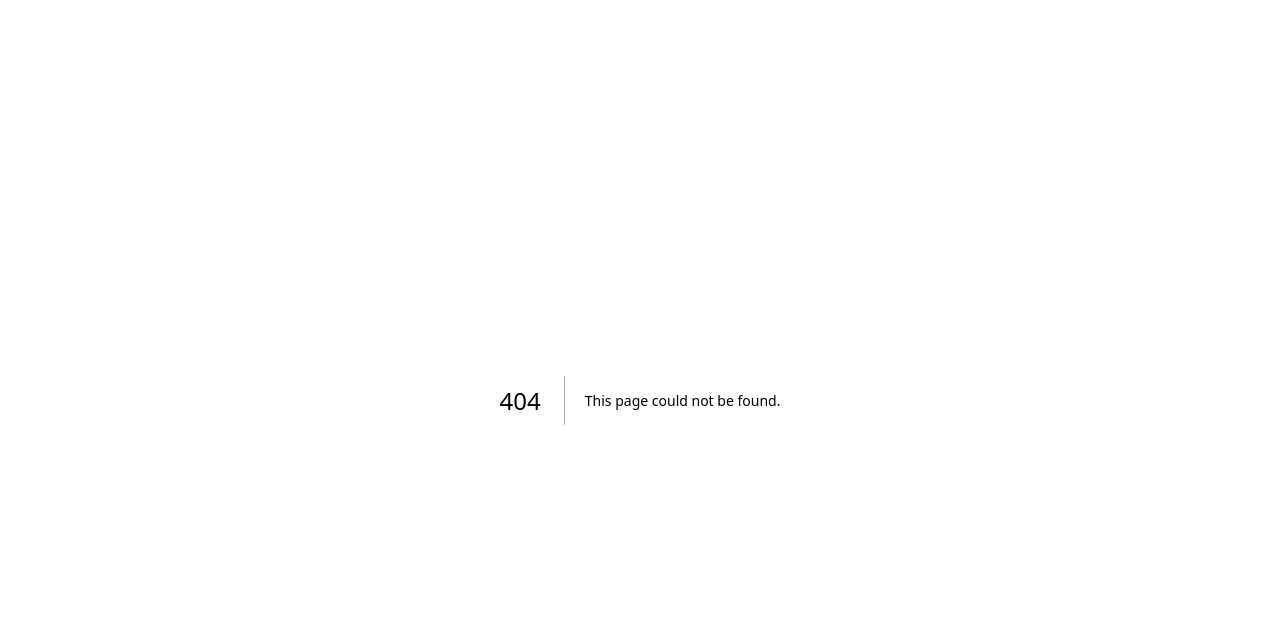
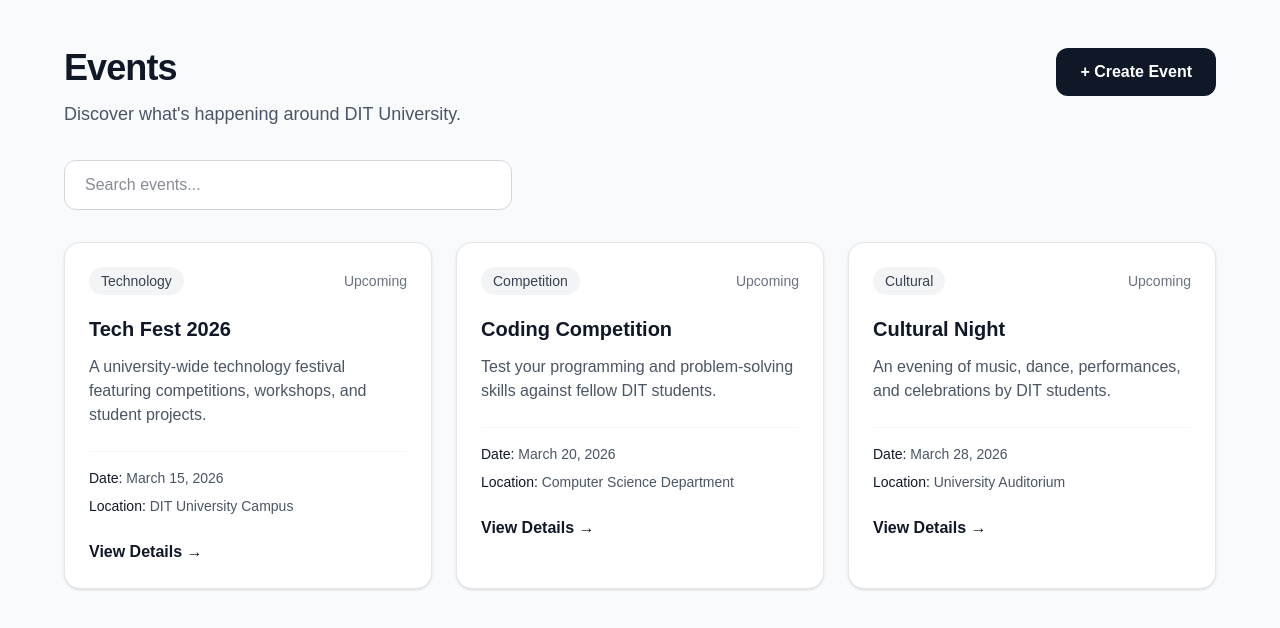
Before and after one commit to JatinPundir-0087/dit-hub, a Next.js app: page /events in a window 1280 px wide. Before the commit this address had no page. Shown: the top 628 px of the page. Built offline with nearby package versions, Linux system fonts and the light colour scheme.

Commit message:
Create event page

```diff
--- /dev/null
+++ b/app/events/page.tsx
@@ -0,0 +1,103 @@
+export default function Events() {
+  const events = [
+    {
+      title: "Tech Fest 2026",
+      date: "March 15, 2026",
+      location: "DIT University Campus",
+      description:
+        "A university-wide technology festival featuring competitions, workshops, and student projects.",
+      category: "Technology",
+    },
+    {
+      title: "Coding Competition",
+      date: "March 20, 2026",
+      location: "Computer Science Department",
+      description:
+        "Test your programming and problem-solving skills against fellow DIT students.",
+      category: "Competition",
+    },
+    {
+      title: "Cultural Night",
+      date: "March 28, 2026",
+      location: "University Auditorium",
+      description:
+        "An evening of music, dance, performances, and celebrations by DIT students.",
+      category: "Cultural",
+    },
+  ];
+
+  return (
+    <main className="min-h-screen bg-gray-50 px-6 py-12 text-gray-900">
+      <div className="mx-auto max-w-6xl">
+        <div className="flex flex-col gap-6 sm:flex-row sm:items-start sm:justify-between">
+          <div>
+            <h1 className="text-4xl font-bold tracking-tight">
+              Events
+            </h1>
+
+            <p className="mt-3 text-lg text-gray-600">
+              Discover what&apos;s happening around DIT University.
+            </p>
+          </div>
+
+          <button className="rounded-xl bg-gray-900 px-6 py-3 font-semibold text-white transition hover:bg-gray-800">
+            + Create Event
+          </button>
+        </div>
+
+        <div className="mt-8">
+          <input
+            type="text"
+            placeholder="Search events..."
+            className="w-full max-w-md rounded-xl border border-gray-300 bg-white px-5 py-3 outline-none transition focus:border-gray-500"
+          />
+        </div>
+
+        <section className="mt-8 grid gap-6 md:grid-cols-2 lg:grid-cols-3">
+          {events.map((event) => (
+            <article
+              key={event.title}
+              className="rounded-2xl border border-gray-200 bg-white p-6 shadow-sm"
+            >
+              <div className="flex items-center justify-between">
+                <span className="rounded-full bg-gray-100 px-3 py-1 text-sm font-medium text-gray-700">
+                  {event.category}
+                </span>
+
+                <span className="text-sm text-gray-500">
+                  Upcoming
+                </span>
+              </div>
+
+              <h2 className="mt-5 text-xl font-semibold">
+                {event.title}
+              </h2>
+
+              <p className="mt-3 text-gray-600">
+                {event.description}
+              </p>
+
+              <div className="mt-6 space-y-2 border-t border-gray-100 pt-4 text-sm text-gray-600">
+                <p>
+                  <span className="font-medium text-gray-900">Date: </span>
+                  {event.date}
+                </p>
+
+                <p>
+                  <span className="font-medium text-gray-900">
+                    Location:{" "}
+                  </span>
+                  {event.location}
+                </p>
+              </div>
+
+              <button className="mt-6 font-semibold text-gray-900 hover:underline">
+                View Details →
+              </button>
+            </article>
+          ))}
+        </section>
+      </div>
+    </main>
+  );
+}
```
